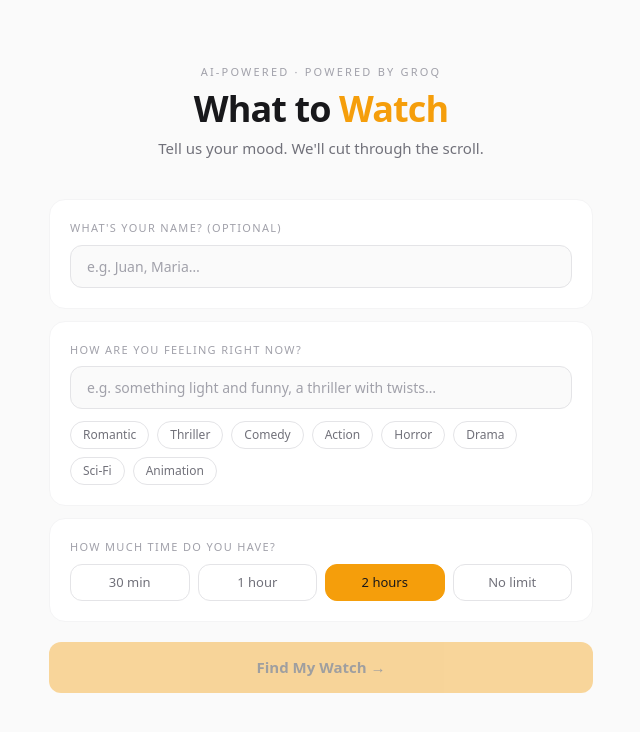
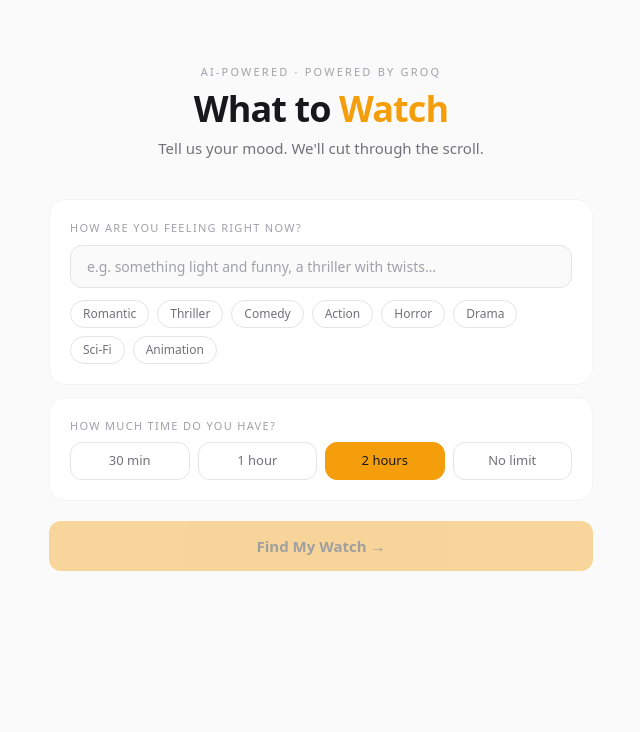
Before and after one commit to jaysartwork/what-to-watch-ai, a Next.js app: page / in a window 1280 px wide. Shown: the top 732 px of the page, without its empty margins (319-959 px from the left). Built offline with nearby package versions, Linux system fonts and the light colour scheme.

Commit message:
remove name input field from UI

```diff
--- a/app/admin/page.tsx
+++ b/app/admin/page.tsx
@@ -1,6 +1,5 @@
 // app/admin/page.tsx — Server Component
 import { notFound } from 'next/navigation'
-import Link from 'next/link'
 import { createServerClient } from '@/lib/supabase'
 import type { SearchLog } from '@/types'
 import ClearDataButtons from '@/components/ClearDataButtons'
@@ -30,7 +29,7 @@ async function getStats() {
       db.from('searches').select('*', { count: 'exact', head: true }).gte('created_at', weekStart),
       db.from('sessions').select('*', { count: 'exact', head: true }),
       db.from('searches')
-        .select('id, mood_input, categories_detected, results_count, created_at, session_id')
+        .select('id, mood_input, categories_detected, results_count, created_at, name, time_filter, user_agent') // ← dati: session_id
         .order('created_at', { ascending: false }).limit(20),
       db.from('searches').select('categories_detected'),
     ])
@@ -88,7 +87,7 @@ export default async function AdminPage({
             { label: 'Total searches',  value: stats.totalSearches  },
             { label: 'Searches today',  value: stats.todaySearches  },
             { label: 'This week',       value: stats.weekSearches   },
-            { label: 'Unique sessions', value: stats.totalSessions  },
+            { label: 'Unique names',    value: stats.totalSessions  }, // ← dati: Unique sessions
           ].map(({ label, value }) => (
             <div key={label} className="bg-zinc-900 border border-zinc-800 rounded-2xl p-5">
               <p className="text-zinc-500 text-[12px] uppercase tracking-wide mb-1">{label}</p>
@@ -133,7 +132,7 @@ export default async function AdminPage({
                     <th className="pb-2 font-medium pr-4">Mood input</th>
                     <th className="pb-2 font-medium pr-4">Categories</th>
                     <th className="pb-2 font-medium pr-4">Results</th>
-                    <th className="pb-2 font-medium">Session</th>
+                    <th className="pb-2 font-medium">Name</th>  {/* ← dati: Session */}
                   </tr>
                 </thead>
                 <tbody>
@@ -154,13 +153,8 @@ export default async function AdminPage({
                         </div>
                       </td>
                       <td className="py-2.5 pr-4 text-zinc-400">{s.results_count}</td>
-                      <td className="py-2.5">
-                        <Link
-                          href={`/admin/session/${s.session_id}?key=${key}`}
-                          className="text-zinc-500 font-mono text-[11px] hover:text-amber-400 transition-colors underline underline-offset-2"
-                        >
-                          {s.session_id?.slice(0, 8)}…
-                        </Link>
+                      <td className="py-2.5 text-zinc-300 font-medium">
+                        {s.name}  {/* ← dati: Link to session page using s.session_id */}
                       </td>
                     </tr>
                   ))}
--- a/app/api/admin/stats/route.ts
+++ b/app/api/admin/stats/route.ts
@@ -29,7 +29,7 @@ export async function GET(req: NextRequest) {
       db.from('searches').select('*', { count: 'exact', head: true }).gte('created_at', weekStart),
       db.from('sessions').select('*', { count: 'exact', head: true }),
       db.from('searches')
-        .select('id, mood_input, categories_detected, results_count, created_at, session_id')
+        .select('id, mood_input, categories_detected, results_count, created_at, time_filter, name, user_agent')
         .order('created_at', { ascending: false })
         .limit(20),
       db.from('searches').select('categories_detected'),
--- a/app/page.tsx
+++ b/app/page.tsx
@@ -26,7 +26,6 @@ const TIME_OPTIONS = [
 type Status = 'idle' | 'loading' | 'done' | 'error' | 'no-match'
 
 export default function HomePage() {
-  const [name, setName]           = useState('')
   const [mood, setMood]           = useState('')
   const [timeLimit, setTimeLimit] = useState(120)
   const [activeChips, setActiveChips] = useState<Set<Category>>(new Set())
@@ -69,7 +68,7 @@ export default function HomePage() {
         body: JSON.stringify({
           mood,
           timeLimit,
-          name: name.trim() || 'Anonymous',   // ← name na, hindi na sessionId
+          name: 'Anonymous',
         }),
       })
       const data = await res.json()
@@ -86,7 +85,7 @@ export default function HomePage() {
       console.error('[handleSubmit error]', err)
       setStatus('error')
     }
-  }, [mood, timeLimit, name])
+  }, [mood, timeLimit])
 
   return (
     <main className="min-h-screen bg-zinc-50 dark:bg-zinc-950 text-zinc-900 dark:text-white">
@@ -103,22 +102,6 @@ export default function HomePage() {
           <p className="text-zinc-500 text-[15px]">
             Tell us your mood. We'll cut through the scroll.
           </p>
-        </div>
-
-        {/* Name Input */}
-        <div className="bg-white dark:bg-zinc-900 border border-zinc-100 dark:border-zinc-800 rounded-2xl p-5 mb-3">
-          <label className="block text-[11px] uppercase tracking-[0.12em] text-zinc-400 mb-2">
-            What's your name? (optional)
-          </label>
-          <input
-            type="text"
-            value={name}
-            onChange={(e) => setName(e.target.value)}
-            onKeyDown={(e) => e.key === 'Enter' && handleSubmit()}
-            placeholder="e.g. Juan, Maria…"
-            className="w-full bg-zinc-50 dark:bg-zinc-800 border border-zinc-200 dark:border-zinc-700 rounded-xl px-4 py-2.5 text-[14px] placeholder-zinc-400 focus:outline-none focus:ring-2 focus:ring-amber-400 transition"
-            maxLength={50}
-          />
         </div>
 
         {/* Mood Input */}
@@ -208,9 +191,7 @@ export default function HomePage() {
         {status === 'done' && results.length > 0 && (
           <div>
             <div className="flex items-baseline justify-between mb-4">
-              <h2 className="font-semibold text-[16px]">
-                Top picks for you{name.trim() ? `, ${name.trim()}` : ''}
-              </h2>
+              <h2 className="font-semibold text-[16px]">Top picks for you</h2>
               <span className="text-[12px] text-zinc-400">
                 {results.length} of {meta.total} matches · {meta.cats.join(', ')}
               </span>
```
Also changed, not shown: 1 other file (tests, documents, lock files or other folders).
